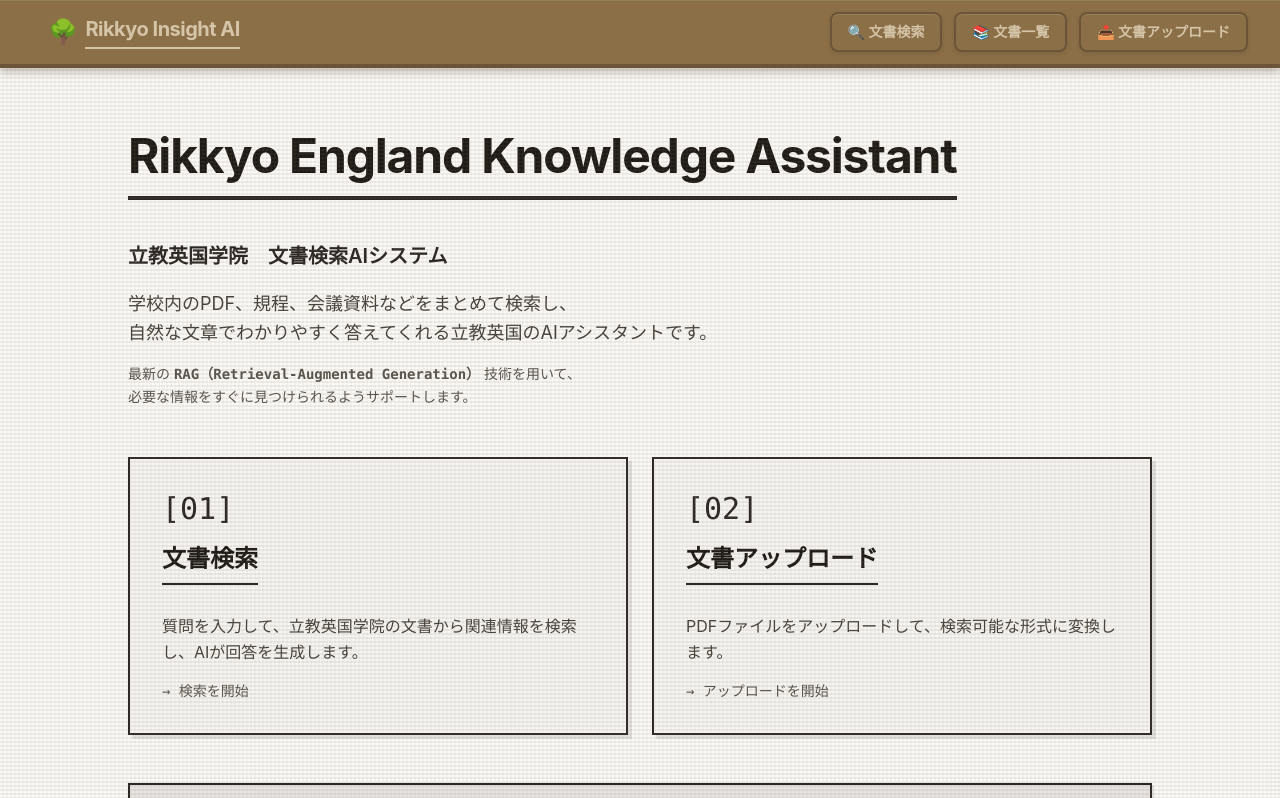
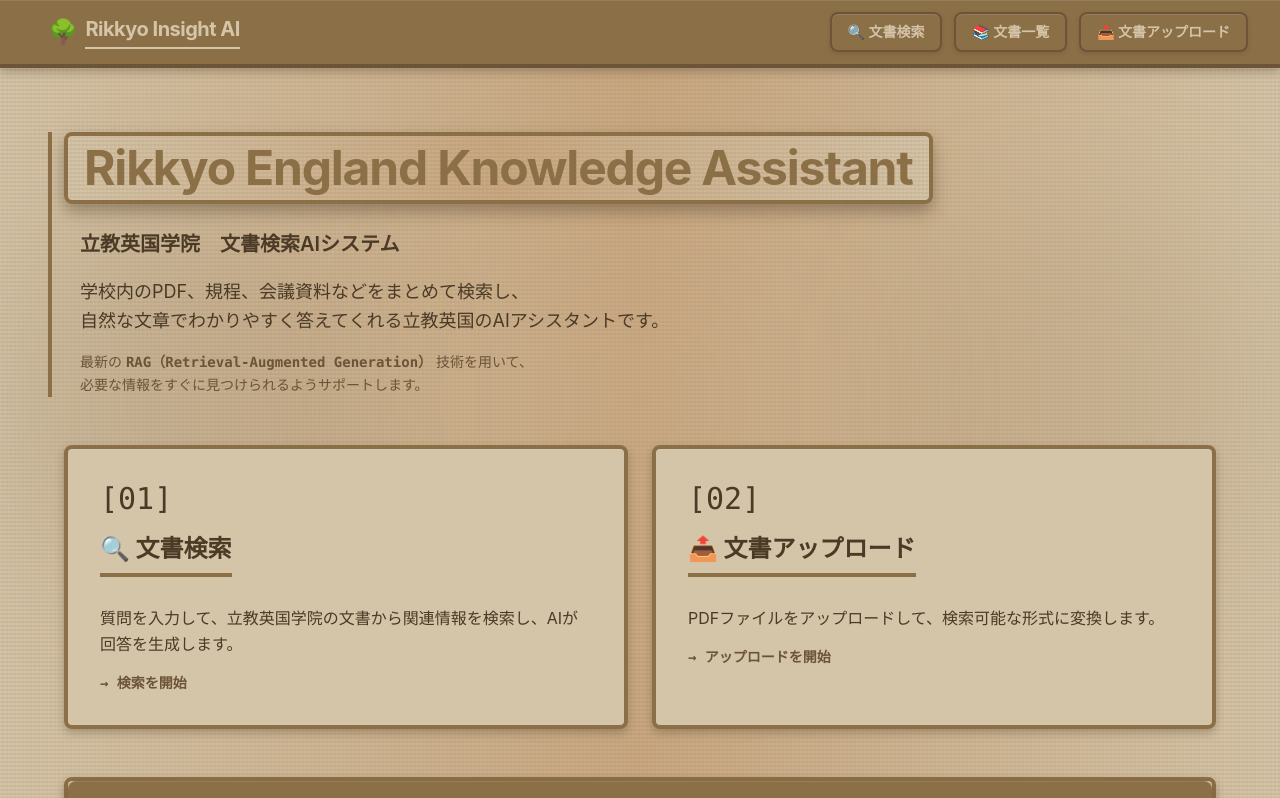
Before and after one commit to suzutaku6311-eng/RikkyoAI, a Next.js app: page / in a window 1280 px wide. Shown: the top 798 px of the page. Built offline with nearby package versions, Linux system fonts and the light colour scheme.

Commit message:
トップページとアップロードページを木目調デザインに統一

```diff
--- a/app/admin/upload/page.tsx
+++ b/app/admin/upload/page.tsx
@@ -123,36 +123,53 @@
   }
 
   return (
-    <div className="min-h-screen p-8 bg-stone-50">
-      <div className="max-w-3xl mx-auto">
-        <div className="mb-8">
-          <h1 className="text-4xl font-bold mb-2 text-stone-900 tracking-tight border-b-4 border-stone-800 pb-3 inline-block">
-            文書アップロード
-          </h1>
-          <p className="text-stone-600 text-sm font-mono mt-2">
-            Upload PDF → Process → Index
-          </p>
+    <div className="min-h-screen p-8 bg-wood-pattern relative overflow-hidden">
+      {/* 背景装飾 */}
+      <div className="fixed inset-0 pointer-events-none overflow-hidden">
+        <div
+          className="absolute top-0 left-0 w-full h-full animate-pulse-slow"
+          style={{
+            background: 'radial-gradient(circle, rgba(212, 196, 168, 0.2) 0%, transparent 50%, transparent 100%)'
+          }}
+        ></div>
+        <div className="absolute top-1/4 right-0 w-96 h-96 bg-wood-dark/10 rounded-full blur-3xl animate-float"></div>
+        <div className="absolute bottom-1/4 left-0 w-96 h-96 bg-wood-darker/10 rounded-full blur-3xl animate-float-delayed"></div>
+      </div>
+
+      <div className="relative z-10 max-w-4xl mx-auto">
+        <div className="mb-10 animate-fadeIn">
+          <div className="relative">
+            <div className="absolute -left-4 top-0 bottom-0 w-1 bg-wood-dark animate-grow"></div>
+            <h1 className="text-5xl font-bold mb-3 text-wood-dark tracking-tight relative">
+              <span className="relative z-10 bg-wood-pattern px-4 py-2 rounded-lg border-4 border-wood-dark shadow-wood-lg inline-block transform hover:scale-105 transition-transform">
+                📤 文書アップロード
+              </span>
+            </h1>
+            <p className="text-wood-darker text-sm font-mono mt-3 ml-4 tracking-wider">
+              Upload PDF → Process → Index
+            </p>
+          </div>
         </div>
 
-        <form onSubmit={handleSubmit} className="bg-stone-100 p-8 border-2 border-stone-800 retro-shadow-sm">
+        <form onSubmit={handleSubmit} className="bg-wood-light p-8 border-4 border-wood-dark shadow-wood-md rounded-lg animate-fadeIn">
           <div className="mb-6">
             <label
               htmlFor="file-input"
-              className="block text-sm font-bold text-stone-900 mb-3 border-b border-stone-800 pb-1"
+              className="block text-sm font-bold text-wood-darkest mb-3 border-b-4 border-wood-dark pb-2"
             >
-              PDFファイル
+              📄 PDFファイル
             </label>
-            <div className="border-2 border-stone-800 bg-stone-50 p-4 retro-shadow-sm">
+            <div className="border-4 border-wood-dark bg-white/50 p-4 rounded-lg shadow-wood-sm">
               <input
                 id="file-input"
                 type="file"
                 accept=".pdf,application/pdf"
                 onChange={handleFileChange}
-                className="block w-full text-sm text-stone-700 file:mr-4 file:py-2 file:px-4 file:border-2 file:border-stone-800 file:bg-stone-200 file:text-stone-900 file:font-bold file:cursor-pointer hover:file:bg-stone-300 file:retro-shadow-sm"
+                className="block w-full text-sm text-wood-darkest file:mr-4 file:py-2 file:px-4 file:border-4 file:border-wood-dark file:bg-wood-light file:text-wood-darkest file:font-bold file:cursor-pointer hover:file:bg-wood-lightest file:shadow-wood-sm file:rounded-lg transition-all"
                 disabled={loading}
               />
               {file && (
-                <p className="mt-3 text-sm text-stone-700 font-mono bg-stone-200 px-3 py-2 border border-stone-800">
+                <p className="mt-3 text-sm text-wood-darkest font-mono bg-wood-light px-4 py-2 border-2 border-wood-dark rounded-lg shadow-wood-sm">
                   選択中: {file.name} ({(file.size / 1024 / 1024).toFixed(2)} MB)
                 </p>
               )}
@@ -162,9 +179,9 @@
           <div className="mb-6">
             <label
               htmlFor="title-input"
-              className="block text-sm font-bold text-stone-900 mb-3 border-b border-stone-800 pb-1"
+              className="block text-sm font-bold text-wood-darkest mb-3 border-b-4 border-wood-dark pb-2"
             >
-              文書タイトル（オプション）
+              📝 文書タイトル（オプション）
             </label>
             <input
               id="title-input"
@@ -172,47 +189,59 @@
               value={title}
               onChange={(e) => setTitle(e.target.value)}
               placeholder="ファイル名から自動設定されます"
-              className="w-full px-5 py-3 border-2 border-stone-800 bg-stone-50 text-stone-900 placeholder-stone-500 focus:outline-none focus:bg-white focus:border-stone-900 font-medium retro-shadow-sm"
+              className="w-full px-6 py-4 border-4 border-wood-dark bg-wood-light text-wood-darkest placeholder-wood-darker focus:outline-none focus:bg-white focus:border-wood-darker font-medium shadow-wood-sm rounded-lg text-lg"
               disabled={loading}
             />
           </div>
 
           {message && (
             <div
-              className={`mb-6 p-5 border-2 retro-shadow-sm ${
+              className={`mb-6 p-6 border-4 shadow-wood-md rounded-lg animate-slideDown ${
                 message.type === 'success'
-                  ? 'bg-green-50 border-green-800 text-green-900'
-                  : 'bg-red-50 border-red-800 text-red-900'
+                  ? 'bg-green-100 border-green-700 text-green-900'
+                  : 'bg-red-100 border-red-700 text-red-900'
               }`}
             >
-              <div className="font-bold mb-1">{message.type === 'success' ? '成功' : 'エラー'}</div>
-              <div className="text-sm">{message.text}</div>
+              <div className="font-bold mb-2 text-lg flex items-center gap-2">
+                {message.type === 'success' ? '✅ 成功' : '❌ エラー'}
+              </div>
+              <div className="text-sm font-medium">{message.text}</div>
             </div>
           )}
 
-          <div className="flex gap-3">
+          <div className="flex gap-4">
             <button
               type="submit"
               disabled={loading || !file}
-              className="flex-1 px-6 py-4 bg-stone-900 text-stone-50 border-2 border-stone-800 font-bold hover:bg-stone-800 disabled:bg-stone-400 disabled:border-stone-400 disabled:cursor-not-allowed retro-shadow-sm transition-all"
+              className="flex-1 px-8 py-5 bg-wood-dark text-wood-light border-4 border-wood-darker font-bold hover:bg-wood-darker disabled:bg-wood-darkest disabled:border-wood-darkest disabled:cursor-not-allowed shadow-wood-md transition-all transform hover:scale-105 disabled:transform-none rounded-lg text-lg"
             >
-              {loading ? 'アップロード中...' : 'アップロード'}
+              {loading ? (
+                <span className="flex items-center gap-2 justify-center">
+                  <span className="inline-block animate-spin-slow">📤</span>
+                  アップロード中...
+                </span>
+              ) : (
+                '📤 アップロード'
+              )}
             </button>
             <button
               type="button"
               onClick={() => router.push('/ask')}
-              className="px-6 py-4 bg-stone-200 text-stone-900 border-2 border-stone-800 font-bold hover:bg-stone-300 retro-shadow-sm transition-all"
+              className="px-8 py-5 bg-wood-light text-wood-darkest border-4 border-wood-dark font-bold hover:bg-wood-lightest shadow-wood-md transition-all transform hover:scale-105 rounded-lg text-lg"
             >
-              質問画面へ
+              🔍 質問画面へ
             </button>
           </div>
         </form>
 
-        <div className="mt-8 bg-stone-200 p-6 border-2 border-stone-800 retro-shadow-sm">
-          <h2 className="text-lg font-bold mb-3 text-stone-900 border-b-2 border-stone-800 pb-2 inline-block">
-            アップロード手順
-          </h2>
-          <ol className="list-decimal list-inside space-y-2 text-sm text-stone-800 leading-relaxed">
+        <div className="mt-10 bg-wood-light p-8 border-4 border-wood-dark shadow-wood-md rounded-lg animate-fadeIn">
+          <div className="bg-wood-dark text-wood-light px-6 py-4 border-b-4 border-wood-darker rounded-t-lg shadow-wood-md -m-8 mb-4">
+            <h2 className="text-xl font-bold flex items-center gap-2">
+              <span>📋</span>
+              アップロード手順
+            </h2>
+          </div>
+          <ol className="list-decimal list-inside space-y-3 text-sm text-wood-darkest leading-relaxed ml-4">
             <li>PDFファイルを選択してください</li>
             <li>文書タイトルを入力（オプション）</li>
             <li>「アップロード」ボタンをクリック</li>
--- a/app/page.tsx
+++ b/app/page.tsx
@@ -2,70 +2,92 @@
 
 export default function Home() {
   return (
-    <main className="min-h-screen p-8 bg-stone-50">
-      <div className="max-w-5xl mx-auto">
-        <div className="mb-12 pt-8">
-          <h1 className="text-5xl font-bold mb-4 text-stone-900 tracking-tight border-b-4 border-stone-800 pb-4 inline-block">
+    <main className="min-h-screen p-8 bg-wood-pattern relative overflow-hidden">
+      {/* 背景装飾 */}
+      <div className="fixed inset-0 pointer-events-none overflow-hidden">
+        <div
+          className="absolute top-0 left-0 w-full h-full animate-pulse-slow"
+          style={{
+            background: 'radial-gradient(circle, rgba(212, 196, 168, 0.2) 0%, transparent 50%, transparent 100%)'
+          }}
+        ></div>
+        <div className="absolute top-1/4 right-0 w-96 h-96 bg-wood-dark/10 rounded-full blur-3xl animate-float"></div>
+        <div className="absolute bottom-1/4 left-0 w-96 h-96 bg-wood-darker/10 rounded-full blur-3xl animate-float-delayed"></div>
+      </div>
+
+      <div className="relative z-10 max-w-6xl mx-auto">
+        <div className="mb-12 pt-8 animate-fadeIn">
+          <div className="relative">
+            <div className="absolute -left-4 top-0 bottom-0 w-1 bg-wood-dark animate-grow"></div>
+            <h1 className="text-5xl font-bold mb-4 text-wood-dark tracking-tight relative">
+              <span className="relative z-10 bg-wood-pattern px-4 py-2 rounded-lg border-4 border-wood-dark shadow-wood-lg inline-block transform hover:scale-105 transition-transform">
                 Rikkyo England Knowledge Assistant
+              </span>
             </h1>
-          <p className="text-stone-800 mb-3 text-xl mt-6 leading-relaxed font-semibold">
+            <p className="text-wood-darkest mb-3 text-xl mt-6 leading-relaxed font-semibold ml-4">
               立教英国学院　文書検索AIシステム
             </p>
-          <p className="text-stone-700 mb-2 text-lg mt-4 leading-relaxed">
+            <p className="text-wood-darkest mb-2 text-lg mt-4 leading-relaxed ml-4">
               学校内のPDF、規程、会議資料などをまとめて検索し、
               <br />
               自然な文章でわかりやすく答えてくれる立教英国のAIアシスタントです。
             </p>
-          <p className="text-stone-600 text-sm mt-4 leading-relaxed">
+            <p className="text-wood-darker text-sm mt-4 leading-relaxed ml-4">
               最新の <span className="font-mono font-bold">RAG（Retrieval-Augmented Generation）</span> 技術を用いて、
               <br />
               必要な情報をすぐに見つけられるようサポートします。
             </p>
           </div>
+        </div>
 
         <div className="grid md:grid-cols-2 gap-6 mt-12">
           <Link
             href="/ask"
-            className="bg-stone-100 p-8 border-2 border-stone-800 retro-shadow hover:retro-shadow-sm transition-all group"
+            className="bg-wood-light p-8 border-4 border-wood-dark shadow-wood-md hover:shadow-wood-lg transition-all transform hover:scale-105 rounded-lg group animate-fadeIn"
+            style={{ animationDelay: '100ms' }}
           >
             <div className="mb-4">
-              <span className="text-3xl font-mono text-stone-800">[01]</span>
+              <span className="text-3xl font-mono text-wood-darkest">[01]</span>
             </div>
-            <h2 className="text-2xl font-bold mb-3 text-stone-900 border-b-2 border-stone-800 pb-2 inline-block">
-              文書検索
+            <h2 className="text-2xl font-bold mb-3 text-wood-darkest border-b-4 border-wood-dark pb-2 inline-block">
+              🔍 文書検索
             </h2>
-            <p className="text-stone-700 leading-relaxed mt-4">
+            <p className="text-wood-darkest leading-relaxed mt-4">
               質問を入力して、立教英国学院の文書から関連情報を検索し、AIが回答を生成します。
             </p>
-            <div className="mt-4 text-stone-600 text-sm font-mono">
+            <div className="mt-4 text-wood-darker text-sm font-mono font-bold">
               → 検索を開始
             </div>
           </Link>
 
           <Link
             href="/admin/upload"
-            className="bg-stone-100 p-8 border-2 border-stone-800 retro-shadow hover:retro-shadow-sm transition-all group"
+            className="bg-wood-light p-8 border-4 border-wood-dark shadow-wood-md hover:shadow-wood-lg transition-all transform hover:scale-105 rounded-lg group animate-fadeIn"
+            style={{ animationDelay: '200ms' }}
           >
             <div className="mb-4">
-              <span className="text-3xl font-mono text-stone-800">[02]</span>
+              <span className="text-3xl font-mono text-wood-darkest">[02]</span>
             </div>
-            <h2 className="text-2xl font-bold mb-3 text-stone-900 border-b-2 border-stone-800 pb-2 inline-block">
-              文書アップロード
+            <h2 className="text-2xl font-bold mb-3 text-wood-darkest border-b-4 border-wood-dark pb-2 inline-block">
+              📤 文書アップロード
             </h2>
-            <p className="text-stone-700 leading-relaxed mt-4">
+            <p className="text-wood-darkest leading-relaxed mt-4">
               PDFファイルをアップロードして、検索可能な形式に変換します。
             </p>
-            <div className="mt-4 text-stone-600 text-sm font-mono">
+            <div className="mt-4 text-wood-darker text-sm font-mono font-bold">
               → アップロードを開始
             </div>
           </Link>
         </div>
 
-        <div className="mt-12 bg-stone-200 p-8 border-2 border-stone-800 retro-shadow-sm">
-          <h2 className="text-xl font-bold mb-4 text-stone-900 border-b-2 border-stone-800 pb-2 inline-block">
+        <div className="mt-12 bg-wood-light p-8 border-4 border-wood-dark shadow-wood-md rounded-lg animate-fadeIn">
+          <div className="bg-wood-dark text-wood-light px-6 py-4 border-b-4 border-wood-darker rounded-t-lg shadow-wood-md -m-8 mb-4">
+            <h2 className="text-xl font-bold flex items-center gap-2">
+              <span>📖</span>
               使い方
             </h2>
-          <ol className="list-decimal list-inside space-y-3 text-stone-800 leading-relaxed">
+          </div>
+          <ol className="list-decimal list-inside space-y-3 text-wood-darkest leading-relaxed ml-4">
             <li>「文書アップロード」からPDFファイルをアップロード</li>
             <li>「文書検索」で質問を入力して回答を取得</li>
           </ol>
```
Lines whose indentation alone changed are shown as unchanged.
